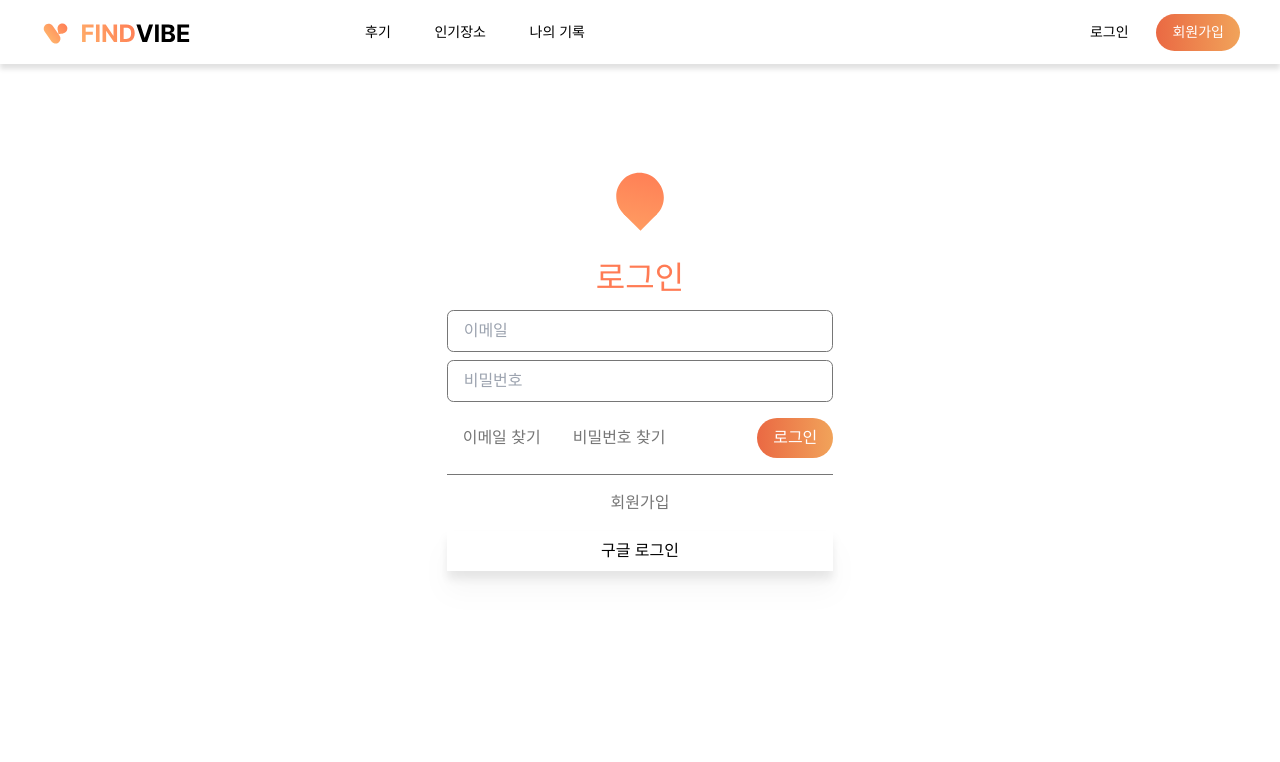
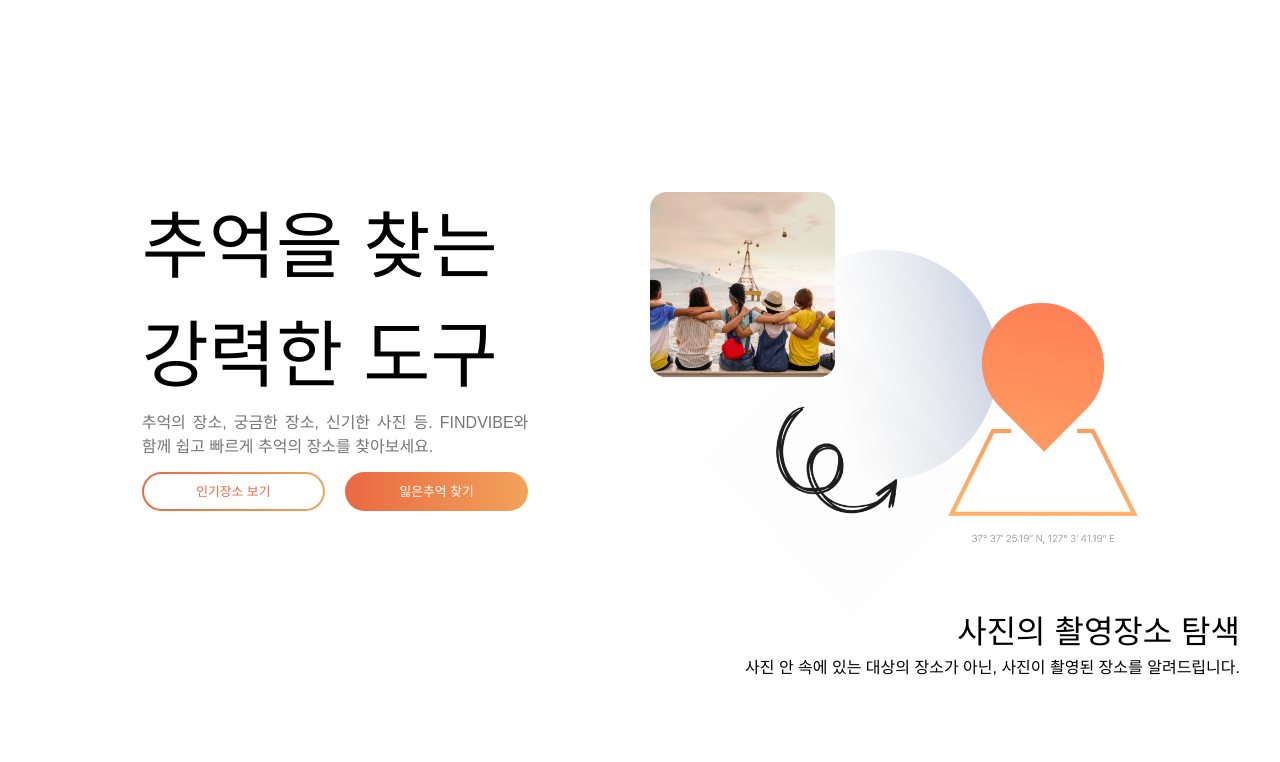
Before and after one commit to LEEGURTS/FINDVIBE, a React (Create React App) app in the folder client/: page / in a window 1280 px wide. Before the commit this address led to /Signin. Shown: the top 762 px of the page. Built offline with nearby package versions, Linux system fonts and the light colour scheme; no server answers; a web font is replaced by a local one.

Commit message:
네비게이션 바에서 로그인 상태 확인 - 로그인 시간과 현재시간이 10분 이상 차이나면 쿠키 확인

```diff
--- a/client/src/components/Header/GlobalNavigationBar.tsx
+++ b/client/src/components/Header/GlobalNavigationBar.tsx
@@ -6,6 +6,7 @@ import { useState } from "react";
 import { throttle } from "lodash";
 import { sendLogOutRequest } from "../../API/auth";
 import { useLogin } from "../../State/userInfo";
+import { checkAccessToken } from "../../API/check";
 
 const GlobalNavigationBar: React.FunctionComponent = () => {
   const [headerHeight, setHeaderHeight] = useState(0);
@@ -53,15 +54,15 @@ const GlobalNavigationBar: React.FunctionComponent = () => {
 
   useEffect(() => {
     if (!loginState.isLogin) {
-      navigate("/Signin");
+      LogOut();
       return;
     }
 
     const now_time = new Date().getTime();
     const loginTime = new Date(loginState.loginTime.toString()).getTime();
 
-    if (now_time - loginTime > 60 * 60 * 1000) {
-      LogOut();
+    if (now_time - loginTime > 10 * 60 * 1000) {
+      checkAccessToken(loginState);
     }
   }, [loginState]);
 
```
